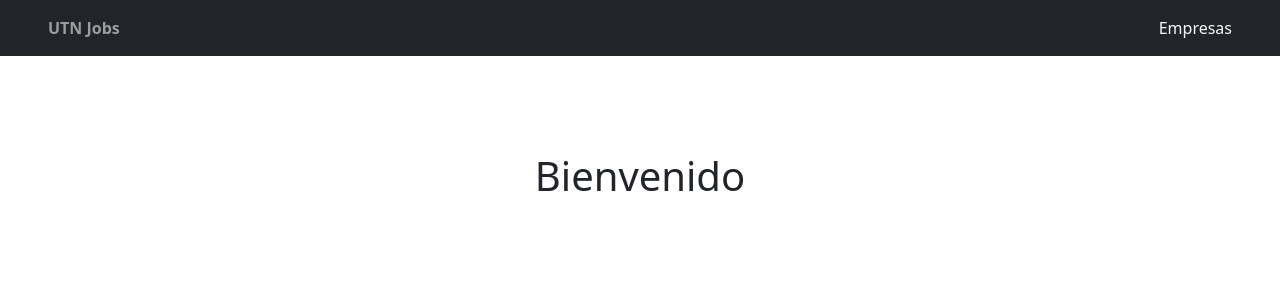
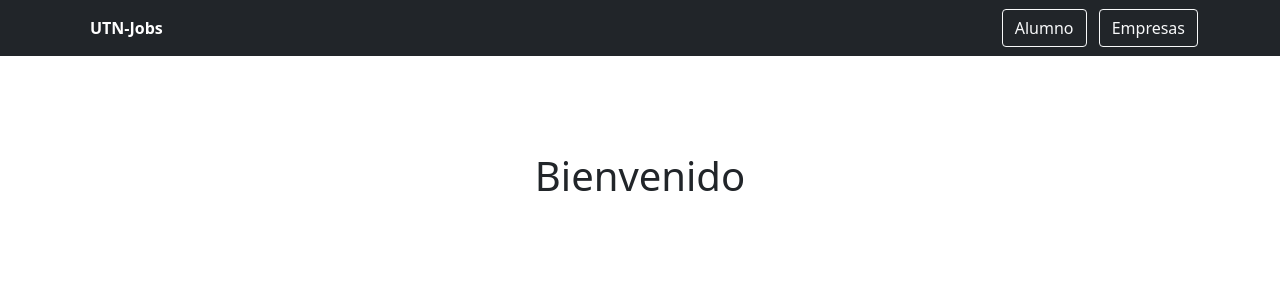
Before and after one commit to Ivanahuel28/TP-final-Lab4-2021, a PHP site: page / in a window 1280 px wide. Shown: the top 300 px of the page. Run offline with PHP 8.4, Linux system fonts and the light colour scheme; some libraries are stand-ins or nearby versions.

Commit message:
modificacion barra de navegacion

```diff
--- a/Views/companies-list.php
+++ b/Views/companies-list.php
@@ -9,7 +9,7 @@ require_once('nav.php');
 			</button>
 		</a>
 	</div>
-	<div class="container-fluid mt-5 w-75 ">
+	<div class="container-fluid mt-3 w-75 ">
 		<?php
 		if (count($companiesList) != 0) {
 			foreach ($companiesList as $company) { ?>
--- a/Views/nav.php
+++ b/Views/nav.php
@@ -12,10 +12,34 @@
 	</ul>
 </nav> -->
 
-<nav class="navbar sticky-top navbar-dark bg-dark">
-	<div class="container-fluid px-5">
-		<strong class="navbar-text">UTN Jobs</strong>
-		<a class="link-light text-decoration-none" href="<?php echo FRONT_ROOT ?>Company/showCompaniesView">Empresas</a>
+<header class="p-2 bg-dark text-white">
+	<div class="container">
+		<div class="d-flex flex-wrap align-items-center justify-content-center justify-content-lg-start">
 
+
+			<ul class="nav col-12 col-lg-auto me-lg-auto mb-2 justify-content-center mb-md-0">
+				<li><a href="#" class="nav-link px-2 fw-bold text-reset">UTN-Jobs</a></li>
+
+			</ul>
+
+			<div class="text-end">
+				<a type="button" class="btn btn-outline-light me-2" href="<?php echo FRONT_ROOT ?>Company/showCompaniesView">Alumno</a>
+				<a type="button" class="btn btn-outline-light" href="<?php echo FRONT_ROOT ?>Company/showCompaniesView">Empresas</a>
+			</div>
+		</div>
 	</div>
-</nav>
+</header>
+
+<!-- <nav class="navbar sticky-top navbar-dark bg-dark">
+	<div class="d-flex justify-content-around">
+		<div class="container">
+			<strong class="navbar-text">UTN Jobs</strong>
+		</div>
+		<div class="container">
+			<a class="link-light  text-decoration-none" href="<?php echo FRONT_ROOT ?>Company/showCompaniesView">Empresas</a>
+		</div>
+		<div class="container">
+			<a class="link-light  text-decoration-none" href="<?php echo FRONT_ROOT ?>Company/showCompaniesView">Empresas</a>
+		</div>
+	</div>
+</nav> -->
```
Also changed, not shown: Data/companies.json (+8 -1 lines).
